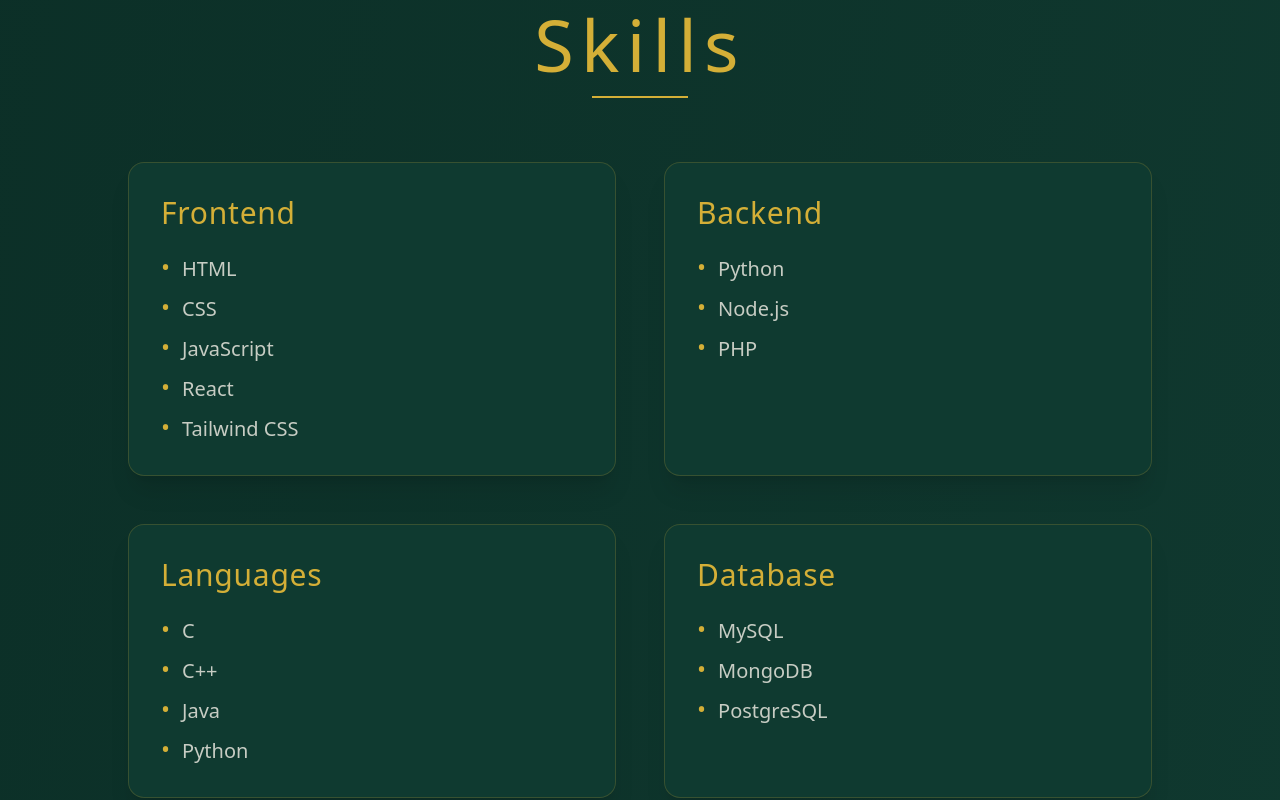
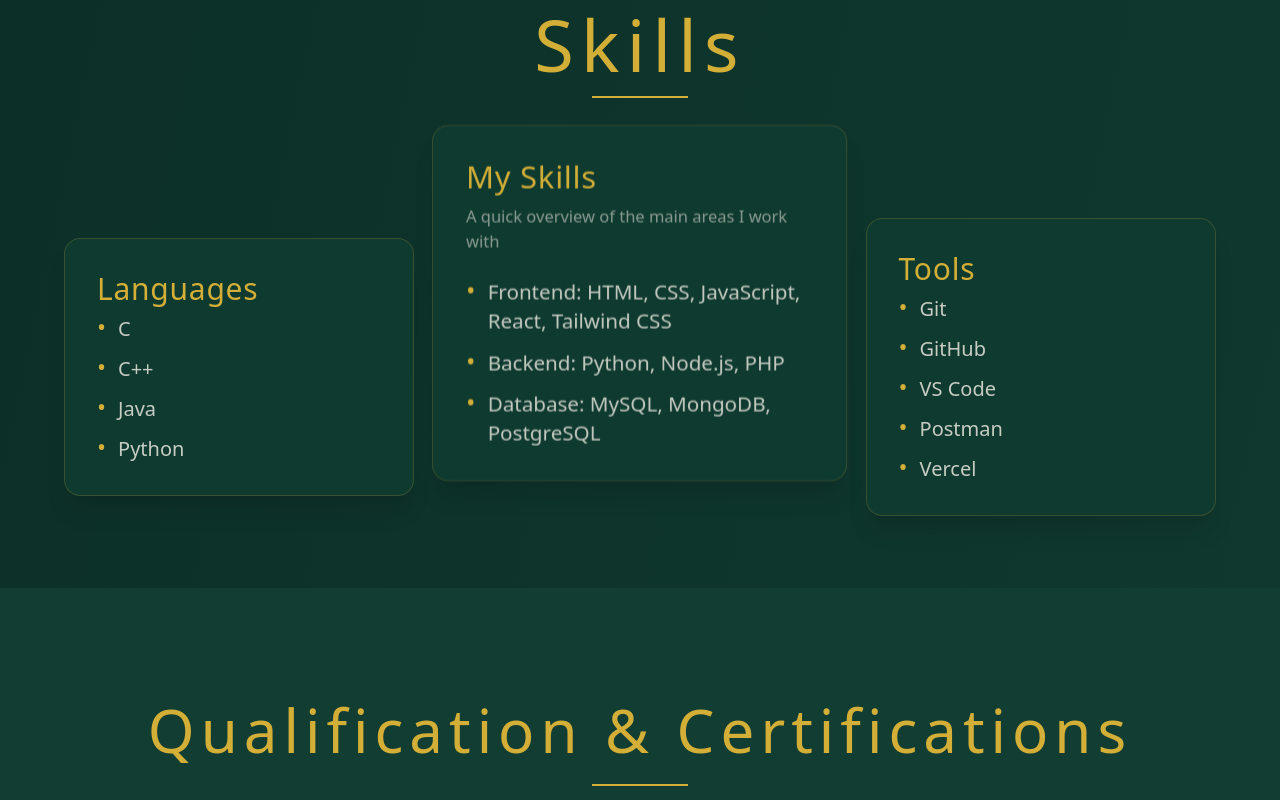
Before and after one commit to Vaishnavi-Ramesh-04/vaishnavi-portfolio, a React (Vite) app: page / in a window 1280 px wide. Shown: the part 1540-2340 px from the top of the page. Built offline with nearby package versions, Linux system fonts and the light colour scheme.

Commit message:
Redesign skills section

```diff
--- a/src/App.jsx
+++ b/src/App.jsx
@@ -57,7 +57,7 @@
         initial={{ opacity: 0, x: -40 }}
         animate={{ opacity: 1, x: 0 }}
         transition={{ duration: 1 }}
-        className="relative flex items-center justify-center"
+        className="relative flex items-center justify-center md:-ml-8"
       >
         <div className="absolute w-[480px] h-[400px] bg-[#0F3A30] rounded-[60%] blur-3xl"></div>
 
@@ -83,7 +83,7 @@
 
         <h3 className="text-xl tracking-wide text-[#F5F1E8]/90">
           Student | Software & Web Developer
-          | Aspiring Data Analyst & Problem Solver
+          <span className="block mt-2">Aspiring Data Analyst & Problem Solver</span>
         </h3>
 
         <div className="mt-6 flex items-center gap-3 justify-center md:justify-start">
@@ -159,28 +159,13 @@
 
 /* ---------------- SKILLS ---------------- */
 function Skills() {
-  const skillsData = [
-    {
-      title: "Frontend",
-      items: ["HTML", "CSS", "JavaScript", "React", "Tailwind CSS"]
-    },
-    {
-      title: "Backend",
-      items: ["Python", "Node.js", "PHP"]
-    },
-    {
-      title: "Languages",
-      items: ["C", "C++", "Java", "Python"]
-    },
-    {
-      title: "Database",
-      items: ["MySQL", "MongoDB", "PostgreSQL"]
-    },
-    {
-      title: "Tools",
-      items: ["Git","GitHub", "VS Code","Postman","Vercel",]
-    }
+  const languageSkills = ["C", "C++", "Java", "Python"];
+  const coreSkills = [
+    "Frontend: HTML, CSS, JavaScript, React, Tailwind CSS",
+    "Backend: Python, Node.js, PHP",
+    "Database: MySQL, MongoDB, PostgreSQL"
   ];
+  const toolSkills = ["Git", "GitHub", "VS Code", "Postman", "Vercel"];
 
   return (
     <section id="skills" className={sectionStyle}>
@@ -192,20 +177,33 @@
       {/* Gold Line */}
       <div className="w-24 h-[2px] bg-[#D4AF37] mx-auto mt-4 mb-16"></div>
 
-      <div className="grid md:grid-cols-2 gap-12 max-w-5xl mx-auto">
-        {skillsData.map((skill) => (
-          <SkillCard key={skill.title} title={skill.title} items={skill.items} />
-        ))}
+      <div className="relative mx-auto max-w-6xl">
+        <div className="grid gap-6 md:grid-cols-[1fr_1.15fr_1fr] md:items-center">
+          <SkillCard title="Languages" items={languageSkills} className="md:translate-y-12" />
+
+          <SkillCard
+            title="My Skills"
+            intro="A quick overview of the main areas I work with"
+            items={coreSkills}
+            className="md:-mt-8 md:scale-[1.03]"
+            compact={false}
+          />
+
+          <SkillCard title="Tools" items={toolSkills} className="md:translate-y-12" />
+        </div>
       </div>
     </section>
   );
 }
 
 
-function SkillCard({ title, items }) {
+function SkillCard({ title, items, intro = "", className = "" }) {
   return (
-    <div className={cardStyle}>
-      <h3 className="text-2xl md:text-3xl tracking-wide text-[#D4AF37] mb-6">{title}</h3>
+    <div className={`${cardStyle} ${className}`}>
+      <h3 className="text-2xl md:text-3xl tracking-wide text-[#D4AF37] mb-2">{title}</h3>
+      {intro ? (
+        <p className="text-sm md:text-base text-[#F5F1E8]/55 mb-6">{intro}</p>
+      ) : null}
       <ul className="space-y-3">
         {items.map((item) => (
           <li key={item} className="flex items-start gap-3 text-lg md:text-xl text-[#F5F1E8]/80">
```
